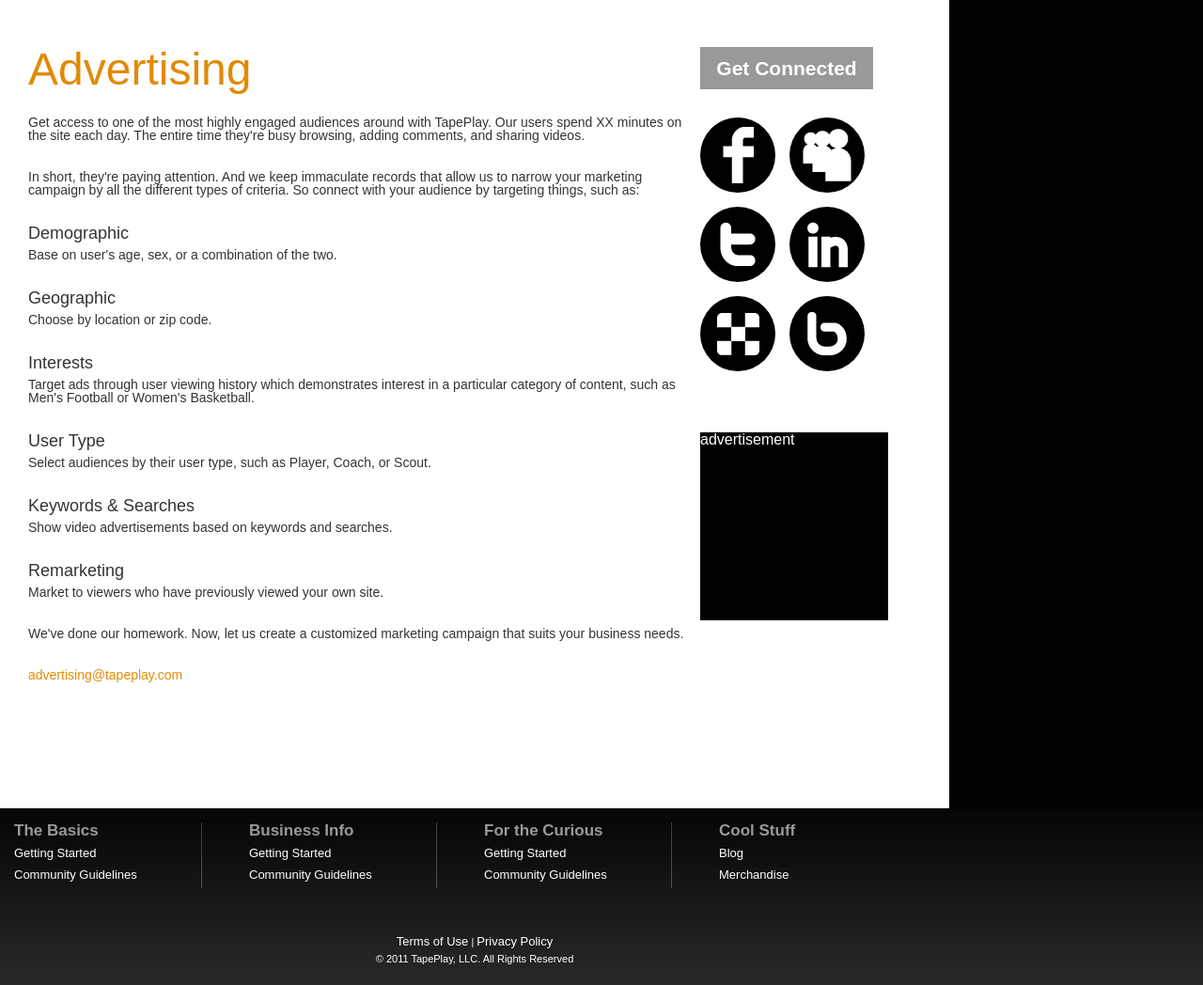
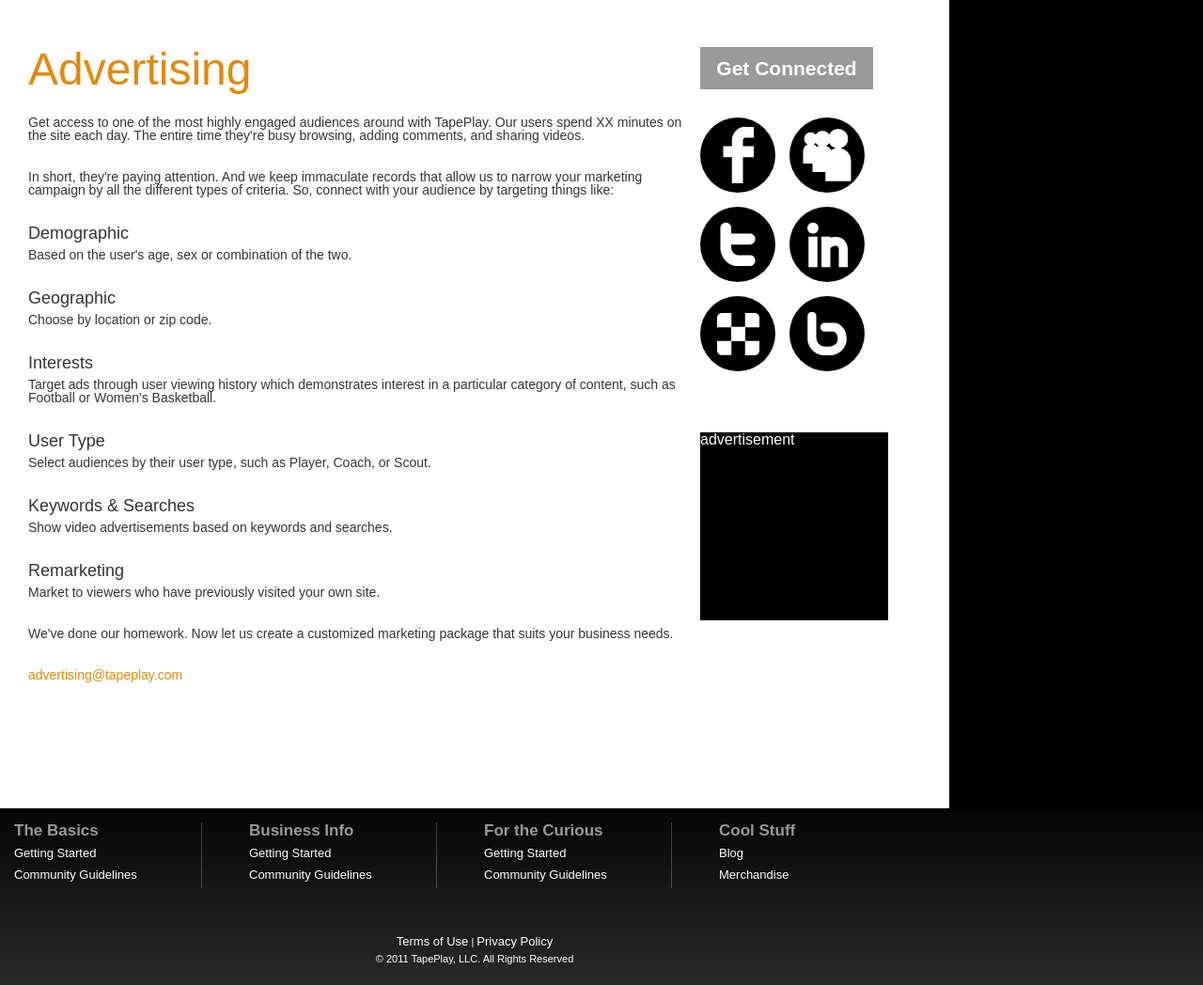
Before and after one commit to dasfisch/tapeplay, a PHP site: the page made by templates/advertising.php in a window 1280 px wide. Shown: the part 76-1124 px from the top of the page at 94% size. Run offline with PHP 8.4, Linux system fonts and the light colour scheme; the template is opened without the code that fills it, so the values that code supplies are empty.

Commit message:
Fix for ticket:9

```diff
--- a/templates/advertising.php
+++ b/templates/advertising.php
@@ -9,12 +9,12 @@
             </p>
             <p>
                 In short, they're paying attention. And we keep immaculate records that allow us
-                to narrow your marketing campaign by all the different types of criteria. So connect
-                with your audience by targeting things, such as:
+                to narrow your marketing campaign by all the different types of criteria. So,
+                connect with your audience by targeting things like:
             </p>
             <p class="header">Demographic</p>
             <p>
-                Base on user's age, sex, or a combination of the two.
+                Based on the user's age, sex or combination of the two.
             </p>
             <p class="header">Geographic</p>
             <p>
@@ -23,7 +23,7 @@
             <p class="header">Interests</p>
             <p>
                 Target ads through user viewing history which demonstrates interest in a particular
-                category of content, such as Men's Football or Women's Basketball.
+                category of content, such as Football or Women's Basketball.
             </p>
             <p class="header">User Type</p>
             <p>
@@ -35,11 +35,11 @@
             </p>
             <p class="header">Remarketing</p>
             <p>
-                Market to viewers who have previously viewed your own site.
+                Market to viewers who have previously visited your own site.
             </p>
             <p>
-                We've done our homework. Now, let us create a customized marketing campaign
-                that suits your business needs.
+                We've done our homework. Now let us create a customized marketing package that suits
+                your business needs.
             </p>
             <p>
                 <a href="mailto:advertising@tapeplay.com">advertising@tapeplay.com</a>
```
